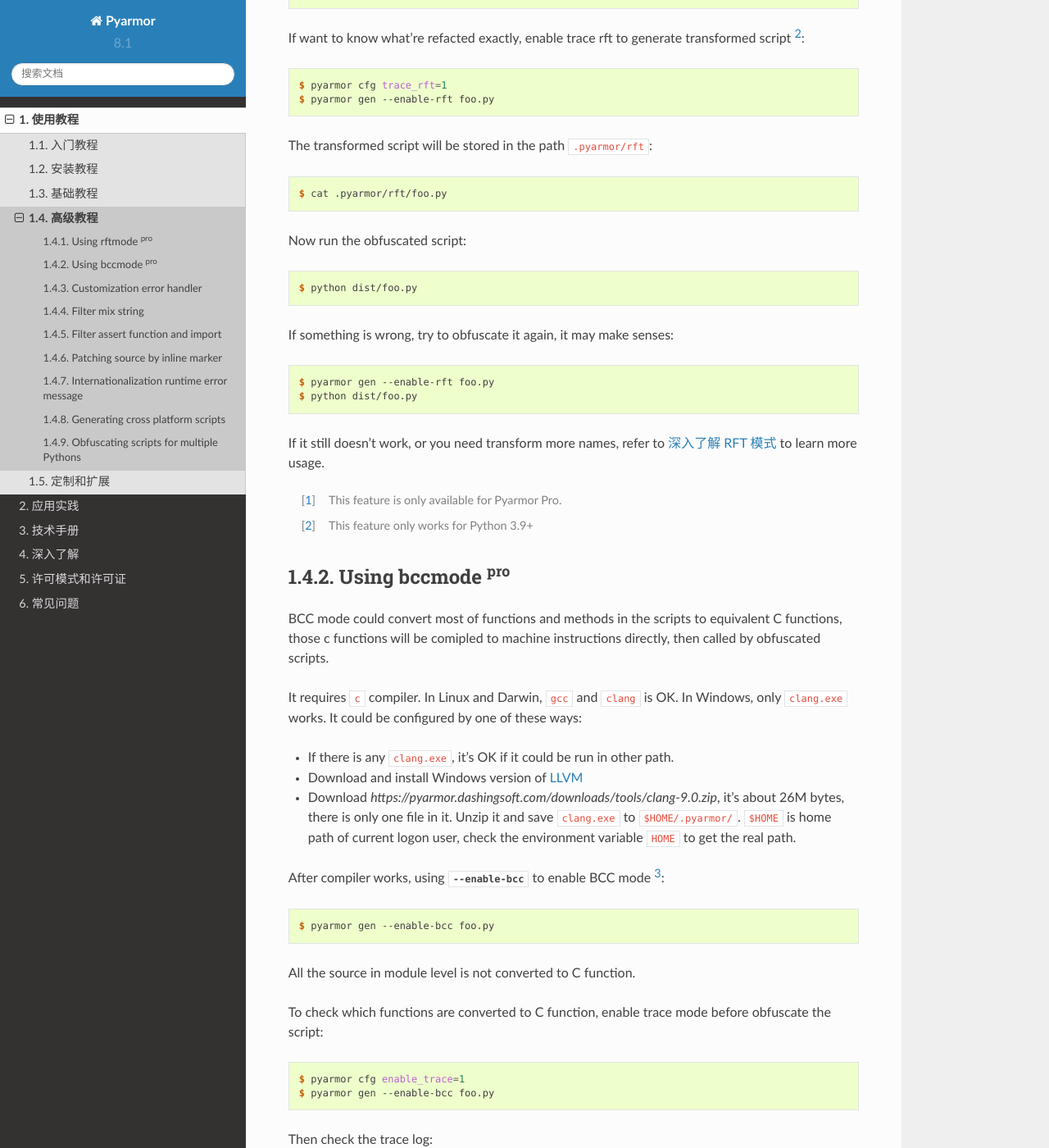
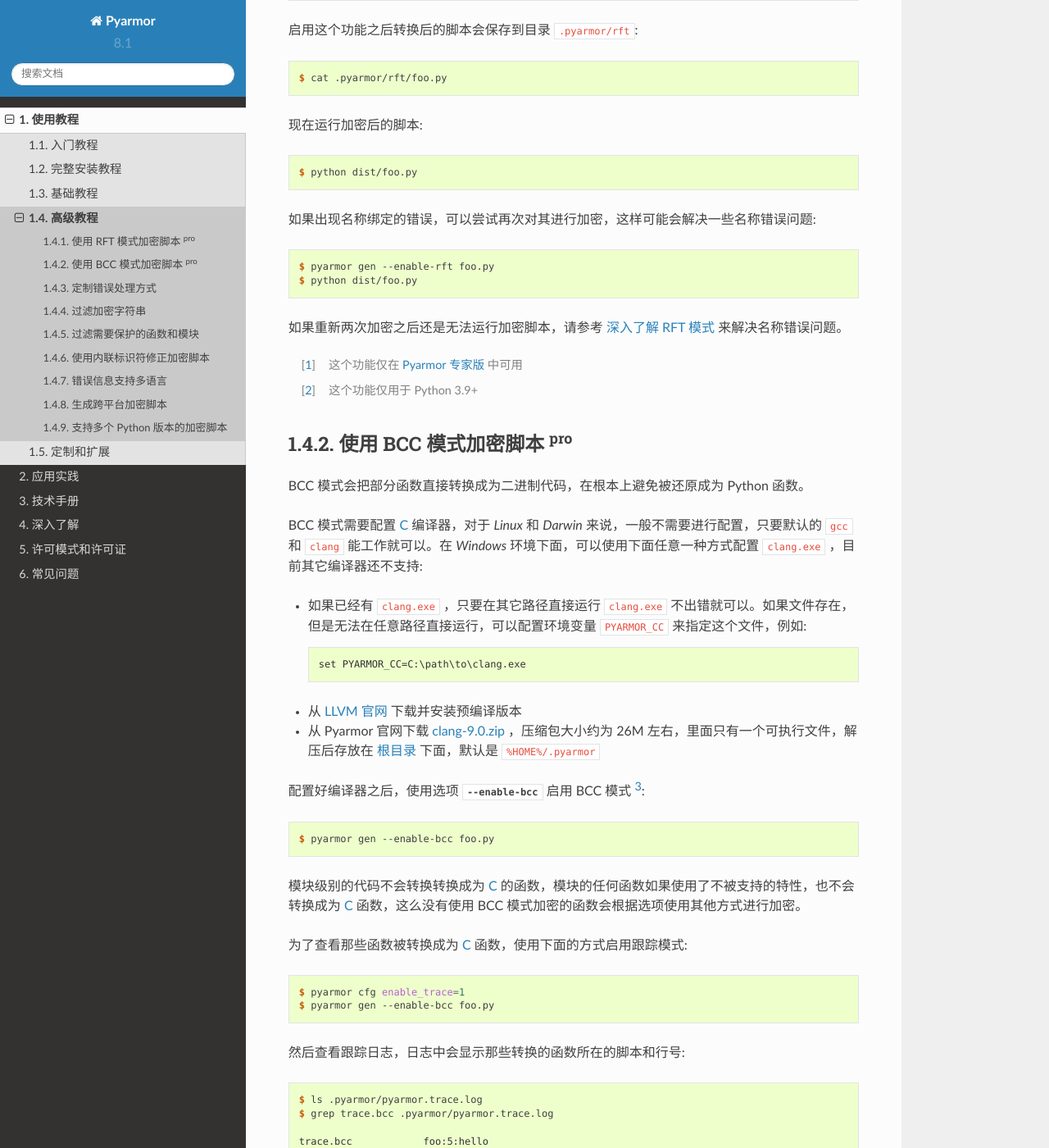
Before and after one commit to dashingsoft/pyarmor-docs-zh, a Sphinx documentation site: the page built from docs/tutorial/advanced.rst, in a window 1280 px wide and 1400 px high, scrolled down 1929 px. Shown: the whole window at 82% size. Built offline with Sphinx 7.4.7 and the Read the Docs theme 2.0.0, drawn with Linux system fonts in a browser that asks for light colours; pages that are not in the unit, such as notebooks, are missing from menus; some of the changed text lies outside the part shown.

Commit message:
Refine doc

```diff
--- a/docs/reference/concepts.rst
+++ b/docs/reference/concepts.rst
@@ -90,11 +90,11 @@
       * :mod:`pyarmor.cli.core`
       * :mod:`pyarmor.cli.runtime`
 
-  Pyarmor 基础版许可证
+  Pyarmor 基础版
 
       一种 :term:`Pyarmor 许可证` 类型
 
-  Pyarmor 集团版许可证
+  Pyarmor 集团版
 
       一种 :term:`Pyarmor 许可证` 类型
 
@@ -114,7 +114,7 @@
 
       请参考 :doc:`Pyarmor 许可模式和许可证 <../licenses>`
 
-  Pyarmor 专家版许可证
+  Pyarmor 专家版
 
       一种 :term:`Pyarmor 许可证` 类型
 
--- a/docs/tutorial/advanced.rst
+++ b/docs/tutorial/advanced.rst
@@ -13,16 +13,16 @@
 
 .. _using rftmode:
 
-Using rftmode :sup:`pro`
-========================
+使用 RFT 模式加密脚本 :sup:`pro`
+================================
 
-RFT mode could rename most of builints, functions, classes, local variables. It equals rewritting scripts in source level.
+:term:`RFT 模式` 是一种不可逆的加密模式，它相当于把源代码重新写了一遍，把其中的函数，类，方法和变量的名称进行了重命名。
 
-Using :option:`--enable-rft` to enable RTF mode [#]_::
+使用选项 :option:`--enable-rft` 启用 RTF 模式 [#]_::
 
     $ pyarmor gen --enable-rft foo.py
 
-For example, this script
+启用加密模式之后，这个脚本
 
 .. code-block:: python
     :linenos:
@@ -41,7 +41,7 @@
     if __name__ == '__main__':
         main('pass: %s' % data)
 
-transform to
+会被转换成为
 
 .. code-block:: python
     :linenos:
@@ -60,11 +60,7 @@
     if __name__ == '__main__':
         pyarmor__16('pass: %s' % pyarmor__20)
 
-By default if RFT mode doesn't make sure this name could be changed, it will leave this name as it is.
-
-RFT mode doesn't change names in the module attribute ``__all__``, it also doesn't change function arguments.
-
-For example, this script
+RFT 模式不会修改模块属性 ``__all__`` 中列出的名称，也不会修改函数所有的参数名称。例如
 
 .. code-block:: python
     :emphasize-lines: 3,5,9
@@ -79,7 +75,7 @@
 
     make_scanner = py_make_scanner
 
-transform to
+上面的脚本会转换成为
 
 .. code-block:: python
     :emphasize-lines: 3,5,9
@@ -94,54 +90,59 @@
 
     make_scanner = pyarmor__1
 
-If want to know what're refacted exactly, enable trace rft to generate transformed script [#]_::
+如果需要查看脚本转换的结果，可以使用下面的命令启用跟踪 RFT 模式 [#]_::
 
     $ pyarmor cfg trace_rft=1
     $ pyarmor gen --enable-rft foo.py
 
-The transformed script will be stored in the path ``.pyarmor/rft``::
+启用这个功能之后转换后的脚本会保存到目录 ``.pyarmor/rft``::
 
     $ cat .pyarmor/rft/foo.py
 
-Now run the obfuscated script::
+现在运行加密后的脚本::
 
     $ python dist/foo.py
 
-If something is wrong, try to obfuscate it again, it may make senses::
+如果出现名称绑定的错误，可以尝试再次对其进行加密，这样可能会解决一些名称错误问题::
 
     $ pyarmor gen --enable-rft foo.py
     $ python dist/foo.py
 
-If it still doesn't work, or you need transform more names, refer to :doc:`../topic/rftmode` to learn more usage.
+如果重新两次加密之后还是无法运行加密脚本，请参考 :doc:`../topic/rftmode` 来解决名称错误问题。
 
-.. [#] This feature is only available for :term:`Pyarmor Pro`.
-.. [#] This feature only works for Python 3.9+
+.. [#] 这个功能仅在 :term:`Pyarmor 专家版` 中可用
+.. [#] 这个功能仅用于 Python 3.9+
 
 .. _using bccmode:
 
-Using bccmode :sup:`pro`
-========================
+使用 BCC 模式加密脚本 :sup:`pro`
+================================
 
-BCC mode could convert most of functions and methods in the scripts to equivalent C functions, those c functions will be comipled to machine instructions directly, then called by obfuscated scripts.
+BCC 模式会把部分函数直接转换成为二进制代码，在根本上避免被还原成为 Python 函数。
 
-It requires ``c`` compiler. In Linux and Darwin, ``gcc`` and ``clang`` is OK. In Windows, only ``clang.exe`` works. It could be configured by one of these ways:
+BCC 模式需要配置 :term:`C` 编译器，对于 `Linux` 和 `Darwin` 来说，一般不需要进行配置，只要默认的 ``gcc`` 和 ``clang`` 能工作就可以。在 `Windows` 环境下面，可以使用下面任意一种方式配置 ``clang.exe`` ，目前其它编译器还不支持:
 
-* If there is any ``clang.exe``, it's OK if it could be run in other path.
-* Download and install Windows version of `LLVM <https://releases.llvm.org>`_
-* Download `https://pyarmor.dashingsoft.com/downloads/tools/clang-9.0.zip`, it's about 26M bytes, there is only one file in it. Unzip it and save ``clang.exe`` to ``$HOME/.pyarmor/``. ``$HOME`` is home path of current logon user, check the environment variable ``HOME`` to get the real path.
+* 如果已经有 ``clang.exe`` ，只要在其它路径直接运行 ``clang.exe`` 不出错就可以。如果文件存在，但是无法在任意路径直接运行，可以配置环境变量 ``PYARMOR_CC`` 来指定这个文件，例如::
 
-After compiler works, using :option:`--enable-bcc` to enable BCC mode [#]_::
+      set PYARMOR_CC=C:\path\to\clang.exe
+
+* 从 `LLVM 官网 <https://releases.llvm.org>`_ 下载并安装预编译版本
+* 从 Pyarmor 官网下载 `clang-9.0.zip`__ ，压缩包大小约为 26M 左右，里面只有一个可执行文件，解压后存放在 :term:`根目录` 下面，默认是 ``%HOME%/.pyarmor``
+
+__ https://pyarmor.dashingsoft.com/downloads/tools/clang-9.0.zip
+
+配置好编译器之后，使用选项 :option:`--enable-bcc` 启用 BCC 模式 [#]_::
 
     $ pyarmor gen --enable-bcc foo.py
 
-All the source in module level is not converted to C function.
+模块级别的代码不会转换转换成为 :term:`C` 的函数，模块的任何函数如果使用了不被支持的特性，也不会转换成为 :term:`C` 函数，这么没有使用 BCC 模式加密的函数会根据选项使用其他方式进行加密。
 
-To check which functions are converted to C function, enable trace mode before obfuscate the script::
+为了查看那些函数被转换成为 :term:`C` 函数，使用下面的方式启用跟踪模式::
 
     $ pyarmor cfg enable_trace=1
     $ pyarmor gen --enable-bcc foo.py
 
-Then check the trace log::
+然后查看跟踪日志，日志中会显示那些转换的函数所在的脚本和行号::
 
     $ ls .pyarmor/pyarmor.trace.log
     $ grep trace.bcc .pyarmor/pyarmor.trace.log
@@ -150,36 +151,24 @@
     trace.bcc            foo:9:sum2
     trace.bcc            foo:12:main
 
-The first log means ``foo.py`` line 5 function ``hello`` is protected by bcc.
-The second log means ``foo.py`` line 9 function ``sum2`` is protected by bcc.
+运行加密后的脚本::
 
-When something is wrong, enable debug mode by common option ``-d``::
+    $ python dist/foo.py
 
-    $ pyarmor -d gen --enable-bcc foo.py
-
-Check console log and trace log, most of cases there is modname and lineno in console or trace log. Assume the problem funtion is ``sum2``, then tell BCC mode does not deal with it by this way::
+如果加密脚本出错，可以根据错误信息里面报告的函数名称，那么通过设置让 BCC 模式不要把转换该函数。例如，如果运行的时候错误和函数 ``sum2`` 有关，那么不转换这个函数::
 
     $ pyarmor cfg -p foo bcc:excludes "sum2"
 
-Use ``-p`` to specify modname, and option ``bcc:excludes`` for function name.
-
-Append more functions to exclude by this way::
+选项 ``bcc:excludes`` 指定函数名称，选项 ``-p`` 指定模块名称。如果没有指定模块名称的话，其他所有模块中的同名函数也会被 BCC 模式忽略。增加更多的函数名称使用下面的命令格式::
 
     $ pyarmor cfg -p foo bcc:excludes + "hello"
 
-When obfuscating package, it also could exclude one script seperataly. For example, the following commands tell BCC mode doesn't handle ``joker/card.py``, but all the other scripts in package ``joker`` are still handled by BCC mode::
+如果这样加密脚本还是不能运行，请参考 :doc:`../topic/bccmode` 来解决问题。
 
-    $ pyarmor cfg -p joker.card bcc:disabled=1
-    $ pyarmor gen --enable-bcc /path/to/pkg/joker
+.. [#] 这个功能仅在 :term:`Pyarmor 专家版` 中可用
 
-It's possible that BCC mode could not support some Python features, in this case, use ``bcc:excludes`` and ``bcc:disabled`` to ignore them, and make all the others work.
-
-If it still doesn't work, or you want to know more about BCC mode, goto :doc:`../topic/bccmode`.
-
-.. [#] This feature is only available for :term:`Pyarmor Pro`.
-
-Customization error handler
-===========================
+定制错误处理方式
+================
 
 当运行密钥已经过期，或者和当前设备不匹配，以及加密脚本保护异常，默认的处理方式是 抛出运行错误的异常，并显示错误信息::
 
@@ -216,64 +205,64 @@
     $ pyarmor cfg on_error=0
     $ pyarmor cfg --reset on_error
 
+这个设置仅仅影响的 Pyarmor 抛出的错误信息，不会影响脚本代码中本身抛出的异常
+
 .. note::
 
    如果加密脚本不是被 Python 直接执行，这个选项可能无法不显示错误直接退出。
 
-Filter mix string
-=================
+过滤加密字符串
+==============
 
-By default :option:`--mix-str` encrypts all the string length > 8.
+默认情况下选项 :option:`--mix-str` 会加密脚本中所有长度大于 8 的字符串。
 
-But it can be configured to filter any string to meet various needs.
+但是这样有时候可能会影响性能，如果需要的话，可以通过定制，只加密指定的敏感字符串。
 
-Exclude short strings by length < 10::
+如果只需要加密长度大于 10 的字符串，可以使用下面的设置::
 
     $ pyarmor cfg mix.str:threshold 10
 
-Exclude any string by regular expression with format ``/pattern/``, the pattern syntax is same as module :mod:`re`. For example, exclude all strings length > 2000::
-
-    $ pyarmor cfg mix.str:excludes "/.{,2000}/"
-
-Append new ruler to exclude 2 words ``__main__`` and ``xyz``::
+如果不需要加密两个字符串 ``__main__`` 和 ``xyz`` ，使用下面的命令进行过滤::
 
     $ pyarmor cfg mix.str:excludes ^ "__main__ xyz"
 
-Reset exclude ruler::
+如果不需要加密长度超过 1000 的字符串，可以使用格式为 ``/pattern/`` 的正则表达式来实现。例如::
+
+    $ pyarmor cfg mix.str:excludes ^ "/.{1000,}/"
+
+重新恢复默认的过滤规则，使用下面的命令::
 
     $ pyarmor cfg mix.str:excludes = ""
 
-Encrypt only string length between 8 and 32 by regular expression::
+如果只需要加密长度在 8 和 32 之间的字符串，可以使用正则表达式和下面的命令::
 
     $ pyarmor cfg mix.str:includes = "/.{8,32}/"
 
-Check trace log to find which strings are protected.
+配置之后可以通过检查跟踪日志查看效果。
 
-Filter assert function and import
-=================================
+过滤需要保护的函数和模块
+========================
 
-:option:`--assert-call` and :option:`--assert-import` could protect function and module, but sometimes it may make mistakes.
+选项 :option:`--assert-call` 和 :option:`--assert-import` 能够对函数和模块进行保护，确保它们是被加密的，从而避免一些对加密脚本注入式的攻击。
 
-One case is that pyarmor asserts a third-party function is obfuscated, thus the obfuscated scripts always raise protection error.
+但是有时候可能会做一些错误的判断，去保护一些没有加密的函数或者模块，这时候就需要增加一个过滤规则把这些没有加密的函数和模块排除出去。
 
-Adding an assert rule to fix this problem. For example, tell :option:`--assert-import` ignore module ``json`` and ``inspect`` by word list::
+例如，告诉 :option:`--assert-import` 忽略模块 ``json`` 和 ``inspect`` 使用下面的规则::
 
     $ pyarmor cfg assert.import:excludes = "json inspect"
 
-Tell :option:`--assert-call` ignore all the function startswith ``wintype_`` by regular expression::
+告诉 :option:`--assert-call` 忽略所有以 ``wintype_`` 开头的函数使用下面的规则::
 
     $ pyarmor cfg assert.call:excludes "/wintype_.*/"
 
-The other case is that some functions or modules are obfuscated, but pyarmor doesn't protect them. refer to next section `Patching source by inline marker`_ to fix this issue.
+除了保护了不该保护的函数之外，另外一种错误是有些加密函数却没有被自动识别出来并进行保护，这就需要使用下面的方法进行修正。
 
-Patching source by inline marker
-================================
+使用内联标识符修正加密脚本
+==========================
 
-Before obfuscating a script, Pyarmor scans each line, remove inline marker plus the following one whitespace, leave the rest as it is.
+在加密脚本之前，Pyarmor 扫描每一行，如果发现该行有内联标识符 ``# pyarmor:`` ， 那么会这一行进行额外处理：删除内联标识符和其后的一个空格，保留其后的所有内容。
 
-The default inline marker is ``# pyarmor:``, any comment line with this prefix will be as a inline marker.
-
-For example, these lines
+例如，这个脚本经过处理之后
 
 .. code-block:: python
     :emphasize-lines: 3,4
@@ -283,7 +272,7 @@
     # pyarmor: print('this script is obfuscated')
     # pyarmor: check_something()
 
-will be changed to
+就会变成下面的样子
 
 .. code-block:: python
     :emphasize-lines: 3,4
@@ -293,17 +282,15 @@
     print('this script is obfuscated')
     check_something()
 
-One real case: protecting hidden imported modules
+使用内联标识符修正加密脚本的一个实例就是使用 ``__assert_armored__`` 来保护额外的模块或者函数
 
-By default :option:`--assert-import` could only protect modules imported by statement ``import``, it doesn't handle modules imported by other methods.
-
-For example,
+默认情况下 :option:`--assert-import` 能够自动识别使用 ``import`` 语句导入的模块并进行保护，但是使用其他方法导入的模块，不会进行处理。例如，使用下面的方式导入的模块就不会进行处理
 
 .. code-block:: python
 
     m = __import__('abc')
 
-In obfuscated script, there is a builtin function ``__assert_armored__`` could be used to check ``m`` is obfuscated. In order to make sure ``m`` could not be replaced by others, check it manually:
+如果我们需要确保模块 ``abc`` 是加密的，没有被替换的，可以使用加密脚本特有的内置函数 :func:`__assert_armored__` 来检查 ``m``
 
 .. code-block:: python
 
@@ -311,9 +298,9 @@
     __assert_armored__(m)
 
 
-But this results in a problem, The plain script could not be run because ``__assert_armored__`` is only available in the obfuscated script.
+但是这样修改后的脚本存在一个问题是没有加密的时候，这个脚本无法正常运行，很不方便调试。因为函数 :func:`__assert_armored__` 只有在加密脚本中才存在。
 
-The inline marker is right solution for this case. Let's make a little change
+内联标识符很好的解决了这个问题，我们对上面的脚本进行修正如下就可以完美解决这个问题
 
 .. code-block:: python
     :emphasize-lines: 2
@@ -321,9 +308,7 @@
     m = __import__('abc')
     # pyarmor: __assert_armored__(m)
 
-By inline marker, both the plain script and the obfsucated script work as expected.
-
-Sometimes :option:`--assert-call` may miss some functions, in this case, using inline marker to protect them. Here is an example to protect extra function ``self.foo.meth``:
+同样，有时候 :option:`--assert-call` 也会遗漏一些需要保护的函数，这时候也可以使用内联标识符和 :func:`__assert_armored__` 进行人工保护。例如，下面的例子对函数 ``self.foo.meth`` 进行人工检查:
 
 .. code-block:: python
     :emphasize-lines: 2
@@ -331,18 +316,17 @@
     # pyarmor: __assert_armored__(self.foo.meth)
     self.foo.meth(x, y, z)
 
-Internationalization runtime error message
-==========================================
+错误信息支持多语言
+==================
 
-Create :file:`messages.cfg` in the path :file:`.pyarmor`::
+Pyarmor 提供错误信息的多语言功能，可以根据 :term:`客户设备` 的语言设置显示不同语言的错误信息。
+
+为了支持多语言，首先创建 :file:`~/.pyarmor/messages.cfg`
 
     $ mkdir .pyarmor
     $ vi .pyarmor/message.cfg
 
-It's a ``.ini`` format file, add a section ``runtime.message`` with option ``languages``. The language code is same as environment variable ``LANG``, assume we plan to support 2 languages, and only customize 2 errors:
-
-* error_1: license is expired
-* error_2: license is not for this machine
+这是一个 ``.ini`` 格式的文件，增加一个节 ``runtime.message`` 和选项 ``languages``:
 
 .. code:: ini
 
@@ -353,9 +337,14 @@
   error_1 = invalid license
   error_2 = invalid license
 
-``invalid license`` is default message for any non-matched language.
+这个例子中支持两种语言，其中语言代码和环境变量 :envvar:`LANG` 中的设置一样。错误信息我们只定制了前两个错误:
 
-Now add 2 extra sections ``runtime.message.zh_CN`` and ``runtime.message.zh_TW``
+* error_1: 许可证已经过期
+* error_2: 许可证不可用于当前设备
+
+默认错误信息设置为 ``invalid license`` ，也就是说除了指定的语言之外，在其他语言环境都显示这个默认错误信息。
+
+定制不同语言的错误消息分别使用两个节 ``runtime.message.zh_CN`` 和 ``runtime.message.zh_TW``
 
 .. code:: ini
 
@@ -376,41 +365,42 @@
   error_1 = 腳本許可證已經過期
   error_2 = 腳本許可證不可用於當前設備
 
-Then obfuscate script again to make it works.
+然后重新加密脚本::
 
-When obfuscated scripts start, it checks :envvar:`LANG` to get current language code. If this language code is not ``zh_CN`` or ``zh_TW``, default message is used.
+    $ pyarmor gen foo.py
 
-:envvar:`PYARMOR_LANG` could force the obfuscated scripts to use specified language. If it's set, the obfuscated scripts ignore :envvar:`LANG`. For example, force the obfuscated script ``dist/foo.py`` to use lang ``zh_TW`` by this way::
+当加密脚本运行的时候，它会检查当前设备的 :envvar:`LANG` 来设置默认的语言。如果当前环境的语言设置不是 ``zh_CN`` 或者 ``zh_TW`` ，那么使用默认的错误信息。
+
+环境变量 :envvar:`PYARMOR_LANG` 可以用来指定加密脚本的使用的错误信息语言。如果这个环境变量设置，会忽略系统环境变量 :envvar:`LANG` 。 例如，使用下面的方式运行加密脚本将总是显示繁体中文的错误信息::
 
     export PYARMOR_LANG=zh_TW
     python dist/foo.py
 
-Generating cross platform scripts
-=================================
+生成跨平台加密脚本
+==================
 
 .. versionadded:: 8.1
 
-Here list all the standard :term:`platform` names.
+生成跨平台运行的加密脚本需要使用选项 :option:`--platform` 指定目标设备的平台名称，这里列出了所有支持的 :term:`运行平台` 名称。
 
-In order to generate scripts for other platform, use :option:`--platform` specify target platform. For example, building scripts for windows.x86_64 in Darwin::
+例如，在一台 Darwin 开发设备上面生成可以运行在 Windows 下面的加密脚本，需要使用下面的命令::
 
     $ pyarmor gen --platform windows.x86_64 foo.py
 
-:mod:`pyarmor.cli.runtime` provides prebuilt binaries for these platforms. If it's not installed, pyarmor may complain of ``cross platform need pyarmor.cli.runtime, please run "pip install pyarmor.cli.runtime~=2.1.0" first``. Following the hint to install pyarmor.cli.runtime with the right version.
+Python 包 :mod:`pyarmor.cli.runtime` 提供了其他平台的预编译扩展模块，跨平台加密需要首先安装这个包，如果没有安装的话，会提示安装。
 
-
-Using :option:`--platform` multiple times to support multiple platforms. For example, generate the scripts to run in most of x86_64 platforms::
+如果需要加密脚本可以运行在多个平台上，可以使用 :option:`--platform` 多次，指定每一个运行的平台。例如，下面的命令生成的加密脚本可以运行在多个 x86_64 的操作系统::
 
     $ pyarmor gen --platform windows.x86_64
                   --platform linux.x86_64 \
                   --platform darwin.x86_64 \
                   foo.py
 
-Obfuscating scripts for multiple Pythons
-========================================
+支持多个 Python 版本的加密脚本
+==============================
 
 .. versionadded:: 8.x
-                  This feature is still not implemented
+                  该功能尚未实现
 
 .. Use helper script `merge.py`
 
```
Also changed, not shown: docs/topic/repack.rst (+4 -4 lines), docs/tutorial/getting-started.rst (+111 -115 lines), docs/tutorial/installation.rst (+34 -59 lines), docs/tutorial/obfuscation.rst (+70 -72 lines).
